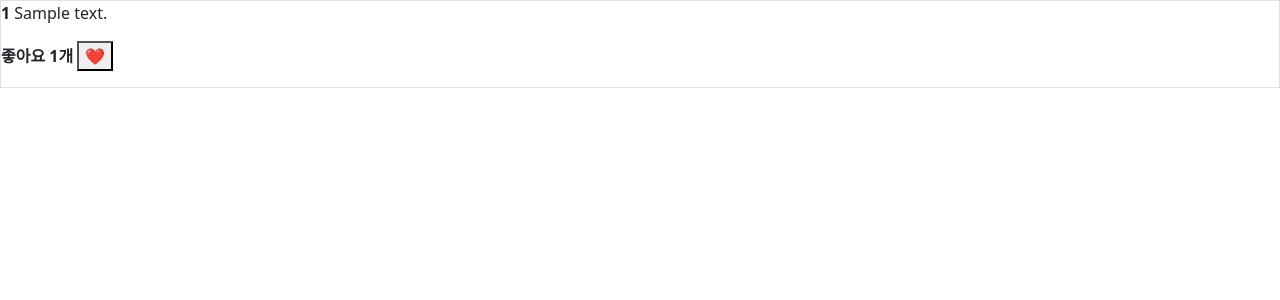
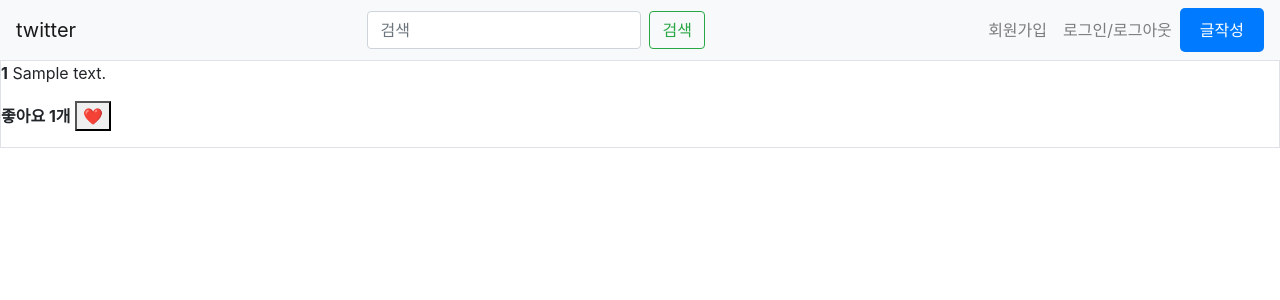
Before and after one commit to likelion-backend-6th/TrackProject_1_LeeJinHo, a Django app: page / in a window 1280 px wide. Shown: the top 300 px of the page. Run offline with Django 4.2, Linux system fonts and the light colour scheme; tables that the repository leaves empty hold one stand-in row (values such as "Sample post"); some libraries are stand-ins or nearby versions.

Commit message:
add) content modal

```diff
--- a/templates/twitter/main.html
+++ b/templates/twitter/main.html
@@ -8,26 +8,122 @@
     <!-- Bootstrap CSS -->
     <link href="https://cdn.jsdelivr.net/npm/bootstrap@5.1.0/dist/css/bootstrap.min.css" rel="stylesheet"
           integrity="sha384-KyZXEAg3QhqLMpG8r+8fhAXLRk2vvoC2f3B09zVXn8CA5QIVfZOJ3BCsw2P0p/We" crossorigin="anonymous">
+
+    <link rel="stylesheet" href="https://maxcdn.bootstrapcdn.com/bootstrap/4.5.2/css/bootstrap.min.css">
     <link rel="stylesheet" type="text/css" href="{% static 'css/base.css' %}">
-
     <title>twitter</title>
 </head>
 <style>
+    /* 모달 스타일 */
+    .modal_overlay {
+        display: none;
+        justify-content: center;
+        align-items: center;
+        position: fixed;
+        top: 0;
+        left: 0;
+        width: 100%;
+        height: 100%;
+        background-color: rgba(0, 0, 0, 0.5);
+        z-index: 999;
+    }
 
+    .modal_window {
+        display: none;
+        background-color: white;
+        border-radius: 10px;
+        padding: 20px;
+        width: 600px;
+        box-shadow: 0px 0px 10px rgba(0, 0, 0, 0.2);
+    }
+
+    /* 글작성 버튼 스타일 */
+    .write_post_btn {
+        background-color: #007bff;
+        color: white;
+        border: none;
+        border-radius: 5px;
+        padding: 10px 20px;
+        cursor: pointer;
+    }
 </style>
+
 <body>
+    <div style="min-width: 1024px">
+        <nav class="navbar navbar-expand-lg navbar-light bg-light">
+            <a class="navbar-brand" href="#">twitter</a>
+
+            <!-- 검색창 -->
+            <form class="form-inline my-2 my-lg-0 ml-auto">
+                <input class="form-control mr-sm-2" type="search" placeholder="검색" aria-label="검색">
+                <button class="btn btn-outline-success my-2 my-sm-0" type="submit">검색</button>
+            </form>
+
+            <!-- 회원가입, 로그인/로그아웃 -->
+            <ul class="navbar-nav ml-auto">
+                <li class="nav-item">
+                    <a class="nav-link" href="#">회원가입</a>
+                </li>
+                <li class="nav-item">
+                    <a class="nav-link" href="#">로그인/로그아웃</a>
+                </li>
+            </ul>
+
+            <!-- 글작성 -->
+            <button class="btn btn-primary write_post_btn" id="openModalBtn">글작성</button>
+        </nav>
+
+        <div class="main_body">
+            <div class="left_body">
                 <div>
                     {% for post in posts %}
                     <div class="border feed_box">
                         <div class="feed_content">
-                <p class="feed_txt"> <b> {{ post.user_id }} </b> {{ post.content }}</p>
+                            <p class="feed_txt"><b>{{ post.user_id }}</b> {{ post.content }}</p>
                         </div>
                         <div class="feed_like">
-              <p class="feed_txt"> <b>좋아요 {{ post.like_count }}개</b> <button>❤️</button></p>
-
+                            <p class="feed_txt"><b>좋아요 {{ post.like_count }}개</b> <button>❤️</button></p>
                         </div>
                     </div>
                     {% endfor %}
                 </div>
+            </div>
+        </div>
+    </div>
+
+    <!-- 모달 -->
+    <div class="modal_overlay" id="modalOverlay">
+        <div class="modal_window">
+            <!-- 글 작성 폼 -->
+            <form>
+                <div class="form-group">
+                    <label for="postContent">글 작성</label>
+                    <textarea class="form-control" id="postContent" rows="3"></textarea>
+                </div>
+                <button type="submit" class="btn btn-primary">작성</button>
+            </form>
+        </div>
+    </div>
+
+    <!-- jQuery 및 Bootstrap 스크립트 추가 -->
+    <script src="https://code.jquery.com/jquery-3.5.1.slim.min.js"></script>
+    <script src="https://cdn.jsdelivr.net/npm/@popperjs/core@2.11.6/dist/umd/popper.js"></script>
+    <script src="https://stackpath.bootstrapcdn.com/bootstrap/4.5.2/js/bootstrap.min.js"></script>
+
+    <script>
+        // 글작성 모달 열기
+            document.getElementById('openModalBtn').addEventListener('click', function () {
+            document.getElementById('modalOverlay').style.display = 'flex';
+            document.querySelector('.modal_window').style.display = 'block';
+        });
+
+        // 글작성 모달 닫기
+        document.querySelector('.modal_overlay').addEventListener('click', function (e) {
+            if (e.target === this) {
+                document.getElementById('modalOverlay').style.display = 'none';
+                document.querySelector('.modal_window').style.display = 'none';
+            }
+        });
+    </script>
 </body>
 </html>
```
Lines whose indentation alone changed are shown as unchanged.
